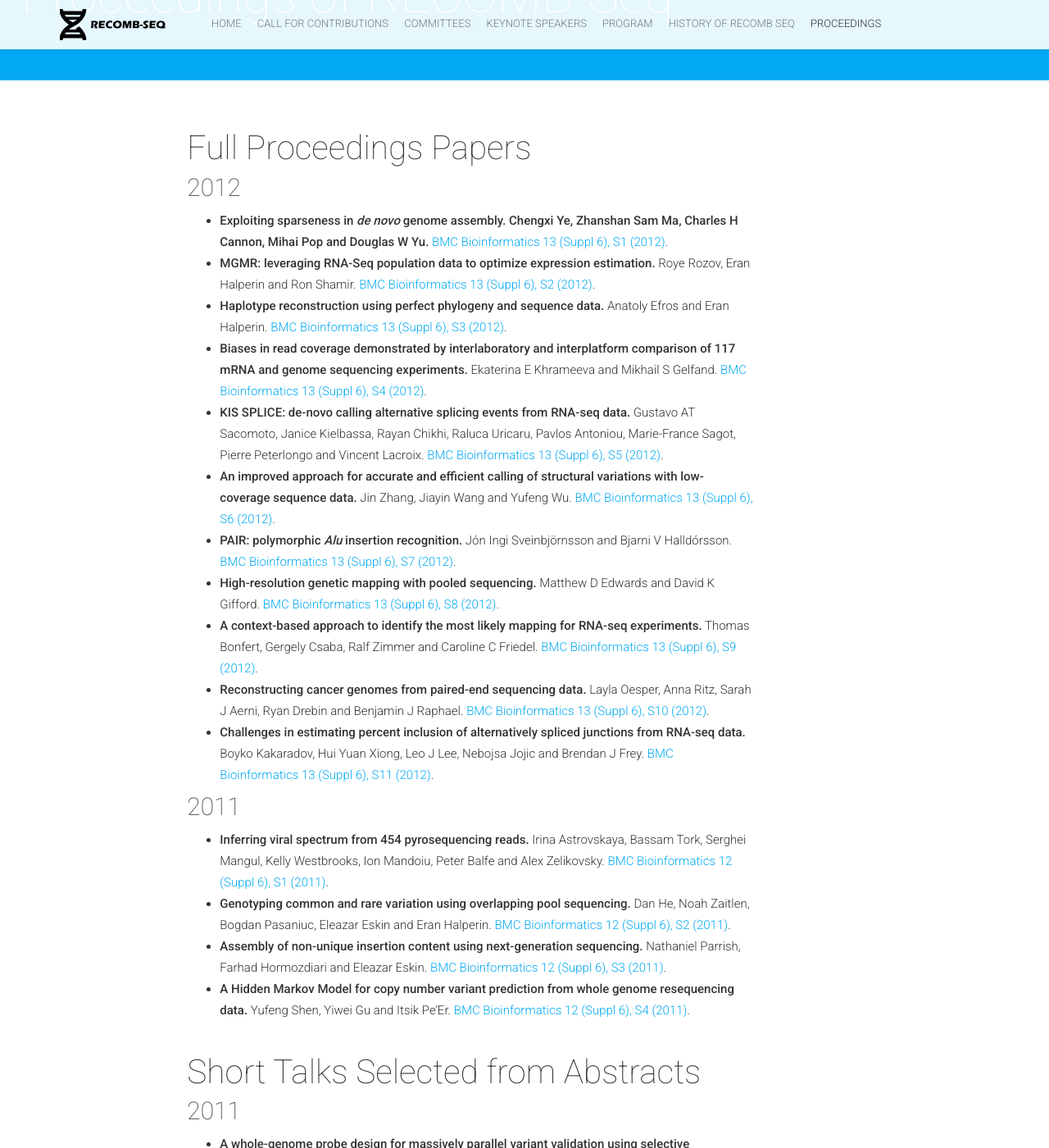
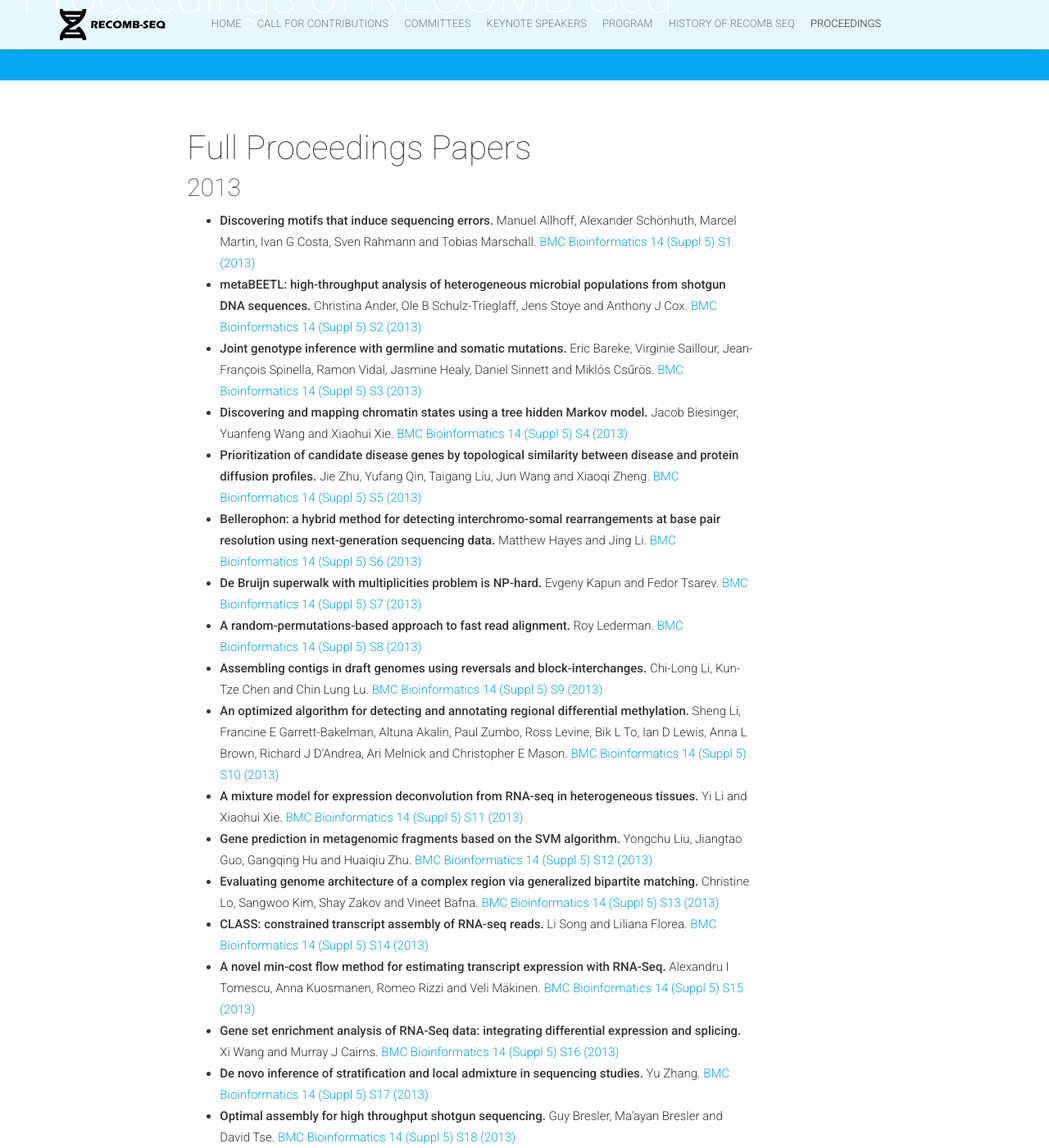
Before and after one commit to recomb-seq/recomb-seq.github.io, a Jekyll site: the page built from proceedings.md, in a window 1280 px wide and 1400 px high, scrolled down 309 px. Shown: the whole window at 82% size. Built offline with Jekyll 4.4.1, drawn with Linux system fonts in a browser that asks for light colours; nearby versions of some CDN libraries; comment, search, counter and statistics services are not loaded; some of the changed text lies outside the part shown.

Commit message:
2013 proceedings

```diff
--- a/proceedings.md
+++ b/proceedings.md
@@ -7,9 +7,31 @@ isStaticPost: true
 
 #### Full Proceedings Papers
 
+##### 2013
+
+  - **Discovering motifs that induce sequencing errors.** Manuel Allhoff, Alexander Schönhuth, Marcel Martin, Ivan G Costa, Sven Rahmann and Tobias Marschall. [BMC Bioinformatics 14 (Suppl 5) S1 (2013)](https://bmcbioinformatics.biomedcentral.com/articles/10.1186/1471-2105-14-S5-S1)
+  - **metaBEETL: high-throughput analysis of heterogeneous microbial populations from shotgun DNA sequences.** Christina Ander, Ole B Schulz-Trieglaff, Jens Stoye and Anthony J Cox. [BMC Bioinformatics 14 (Suppl 5) S2 (2013)](https://bmcbioinformatics.biomedcentral.com/articles/10.1186/1471-2105-14-S5-S2)
+  - **Joint genotype inference with germline and somatic mutations.** Eric Bareke, Virginie Saillour, Jean-François Spinella, Ramon Vidal, Jasmine Healy, Daniel Sinnett and Miklós Csűrös. [BMC Bioinformatics 14 (Suppl 5) S3 (2013)](https://bmcbioinformatics.biomedcentral.com/articles/10.1186/1471-2105-14-S5-S3)
+  - **Discovering and mapping chromatin states using a tree hidden Markov model.** Jacob Biesinger, Yuanfeng Wang and Xiaohui Xie. [BMC Bioinformatics 14 (Suppl 5) S4 (2013)](https://bmcbioinformatics.biomedcentral.com/articles/10.1186/1471-2105-14-S5-S4)
+  - **Prioritization of candidate disease genes by topological similarity between disease and protein diffusion profiles.** Jie Zhu, Yufang Qin, Taigang Liu, Jun Wang and Xiaoqi Zheng. [BMC Bioinformatics 14 (Suppl 5) S5 (2013)](https://bmcbioinformatics.biomedcentral.com/articles/10.1186/1471-2105-14-S5-S5)
+  - **Bellerophon: a hybrid method for detecting interchromo-somal rearrangements at base pair resolution using next-generation sequencing data.** Matthew Hayes and Jing Li. [BMC Bioinformatics 14 (Suppl 5) S6 (2013)](https://bmcbioinformatics.biomedcentral.com/articles/10.1186/1471-2105-14-S5-S6)
+  - **De Bruijn superwalk with multiplicities problem is NP-hard.** Evgeny Kapun and Fedor Tsarev. [BMC Bioinformatics 14 (Suppl 5) S7 (2013)](https://bmcbioinformatics.biomedcentral.com/articles/10.1186/1471-2105-14-S5-S7)
+  - **A random-permutations-based approach to fast read alignment.** Roy Lederman. [BMC Bioinformatics 14 (Suppl 5) S8 (2013)](https://bmcbioinformatics.biomedcentral.com/articles/10.1186/1471-2105-14-S5-S8)
+  - **Assembling contigs in draft genomes using reversals and block-interchanges.** Chi-Long Li, Kun-Tze Chen and Chin Lung Lu. [BMC Bioinformatics 14 (Suppl 5) S9 (2013)](https://bmcbioinformatics.biomedcentral.com/articles/10.1186/1471-2105-14-S5-S9)
+  - **An optimized algorithm for detecting and annotating regional differential methylation.** Sheng Li, Francine E Garrett-Bakelman, Altuna Akalin, Paul Zumbo, Ross Levine, Bik L To, Ian D Lewis, Anna L Brown, Richard J D'Andrea, Ari Melnick and Christopher E Mason. [BMC Bioinformatics 14 (Suppl 5) S10 (2013)](https://bmcbioinformatics.biomedcentral.com/articles/10.1186/1471-2105-14-S5-S10)
+  - **A mixture model for expression deconvolution from RNA-seq in heterogeneous tissues.** Yi Li and Xiaohui Xie. [BMC Bioinformatics 14 (Suppl 5) S11 (2013)](https://bmcbioinformatics.biomedcentral.com/articles/10.1186/1471-2105-14-S5-S11)
+  - **Gene prediction in metagenomic fragments based on the SVM algorithm.** Yongchu Liu, Jiangtao Guo, Gangqing Hu and Huaiqiu Zhu. [BMC Bioinformatics 14 (Suppl 5) S12 (2013)](https://bmcbioinformatics.biomedcentral.com/articles/10.1186/1471-2105-14-S5-S12)
+  - **Evaluating genome architecture of a complex region via generalized bipartite matching.** Christine Lo, Sangwoo Kim, Shay Zakov and Vineet Bafna. [BMC Bioinformatics 14 (Suppl 5) S13 (2013)](https://bmcbioinformatics.biomedcentral.com/articles/10.1186/1471-2105-14-S5-S13)
+  - **CLASS: constrained transcript assembly of RNA-seq reads.** Li Song and Liliana Florea. [BMC Bioinformatics 14 (Suppl 5) S14 (2013)](https://bmcbioinformatics.biomedcentral.com/articles/10.1186/1471-2105-14-S5-S14)
+  - **A novel min-cost flow method for estimating transcript expression with RNA-Seq.** Alexandru I Tomescu, Anna Kuosmanen, Romeo Rizzi and Veli Mäkinen. [BMC Bioinformatics 14 (Suppl 5) S15 (2013)](https://bmcbioinformatics.biomedcentral.com/articles/10.1186/1471-2105-14-S5-S15)
+  - **Gene set enrichment analysis of RNA-Seq data: integrating differential expression and splicing.** Xi Wang and Murray J Cairns. [BMC Bioinformatics 14 (Suppl 5) S16 (2013)](https://bmcbioinformatics.biomedcentral.com/articles/10.1186/1471-2105-14-S5-S16)
+  - **De novo inference of stratification and local admixture in sequencing studies.** Yu Zhang. [BMC Bioinformatics 14 (Suppl 5) S17 (2013)](https://bmcbioinformatics.biomedcentral.com/articles/10.1186/1471-2105-14-S5-S17)
+  - **Optimal assembly for high throughput shotgun sequencing.** Guy Bresler, Ma'ayan Bresler and David Tse. [BMC Bioinformatics 14 (Suppl 5) S18 (2013)](https://bmcbioinformatics.biomedcentral.com/articles/10.1186/1471-2105-14-S5-S18)
+
+
 ##### 2012
 
-  - **Exploiting sparseness in *de novo* genome assembly. Chengxi Ye, Zhanshan Sam Ma, Charles H Cannon, Mihai Pop and Douglas W Yu.** [BMC Bioinformatics 13 (Suppl 6), S1 (2012)](https://bmcbioinformatics.biomedcentral.com/articles/10.1186/1471-2105-13-S6-S1).
+  - **Exploiting sparseness in *de novo* genome assembly.** Chengxi Ye, Zhanshan Sam Ma, Charles H Cannon, Mihai Pop and Douglas W Yu. [BMC Bioinformatics 13 (Suppl 6), S1 (2012)](https://bmcbioinformatics.biomedcentral.com/articles/10.1186/1471-2105-13-S6-S1).
   - **MGMR: leveraging RNA-Seq population data to optimize expression estimation.** Roye Rozov, Eran Halperin and Ron Shamir. [BMC Bioinformatics 13 (Suppl 6), S2 (2012)](https://bmcbioinformatics.biomedcentral.com/articles/10.1186/1471-2105-13-S6-S2).
   - **Haplotype reconstruction using perfect phylogeny and sequence data.** Anatoly Efros and Eran Halperin. [BMC Bioinformatics 13 (Suppl 6), S3 (2012)](https://bmcbioinformatics.biomedcentral.com/articles/10.1186/1471-2105-13-S6-S3).
   - **Biases in read coverage demonstrated by interlaboratory and interplatform comparison of 117 mRNA and genome sequencing experiments.** Ekaterina E Khrameeva and Mikhail S Gelfand. [BMC Bioinformatics 13 (Suppl 6), S4 (2012)](https://bmcbioinformatics.biomedcentral.com/articles/10.1186/1471-2105-13-S6-S4).
```
